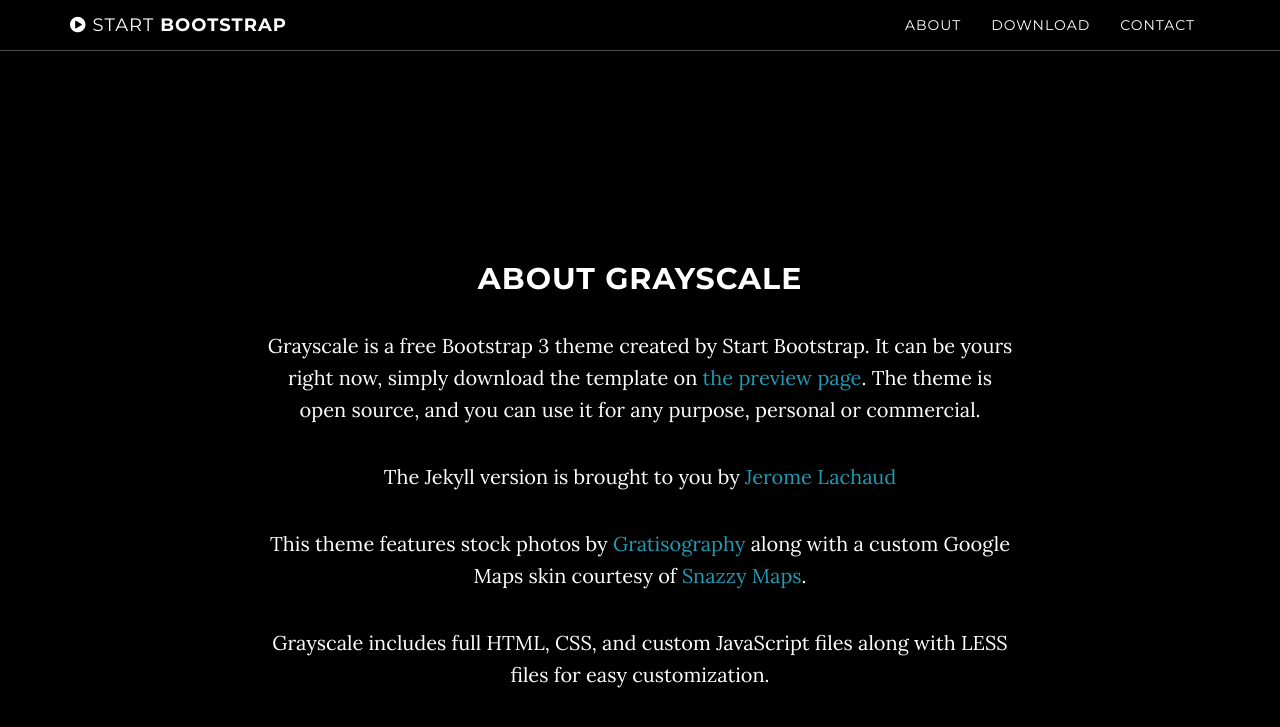
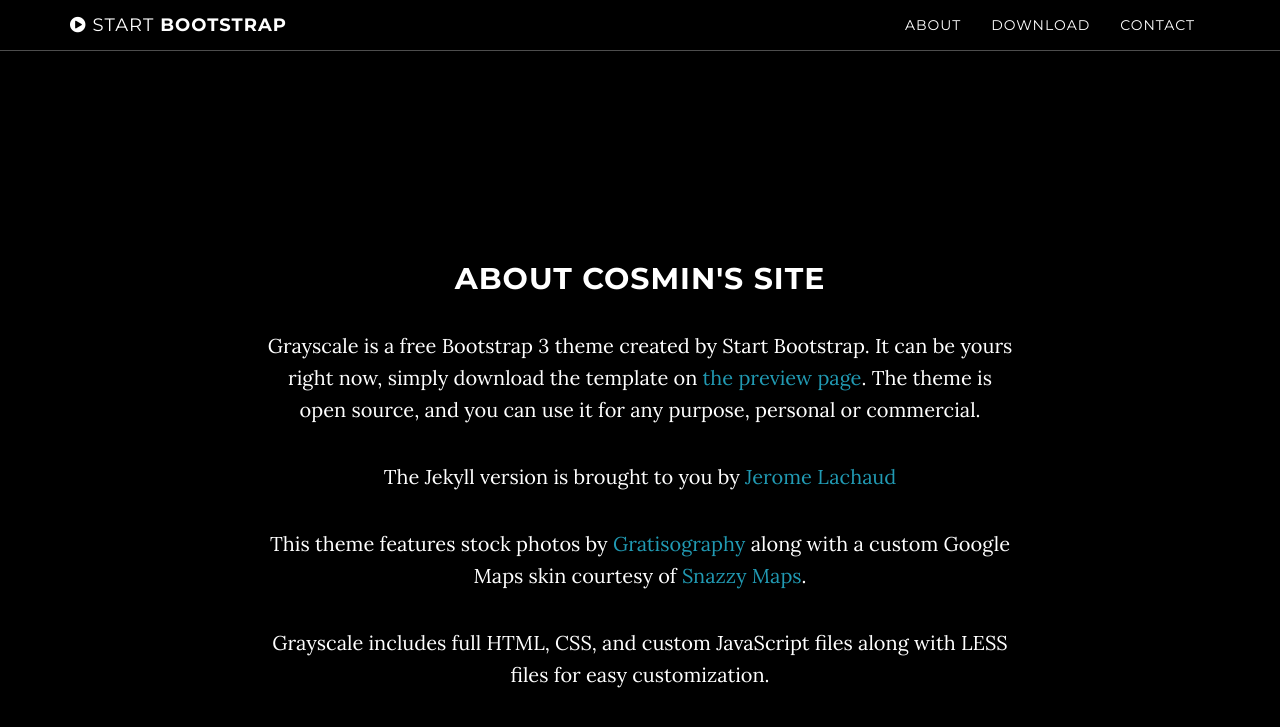
Before and after one commit to cosminpopa083/cosminpopa083.github.io, a Jekyll site: the page built from index.html, in a window 1280 px wide and 900 px high, scrolled down 838 px. Shown: the top 727 px of the window. Built offline with Jekyll 4.4.1, drawn with Linux system fonts in a browser that asks for light colours.

Commit message:
Update about.html

```diff
--- a/_includes/about.html
+++ b/_includes/about.html
@@ -2,7 +2,7 @@
     <section id="about" class="container content-section text-center">
         <div class="row">
             <div class="col-lg-8 col-lg-offset-2">
-                <h2>About Grayscale</h2>
+                <h2>About Cosmin's site</h2>
                 <p>Grayscale is a free Bootstrap 3 theme created by Start Bootstrap. It can be yours right now, simply download the template on <a href="http://startbootstrap.com/template-overviews/grayscale/">the preview page</a>. The theme is open source, and you can use it for any purpose, personal or commercial.</p>
                 <p>The Jekyll version is brought to you by <a href="https://github.com/jeromelachaud">Jerome Lachaud</a></p>
                 <p>This theme features stock photos by <a href="http://gratisography.com/">Gratisography</a> along with a custom Google Maps skin courtesy of <a href="http://snazzymaps.com/">Snazzy Maps</a>.</p>
```
